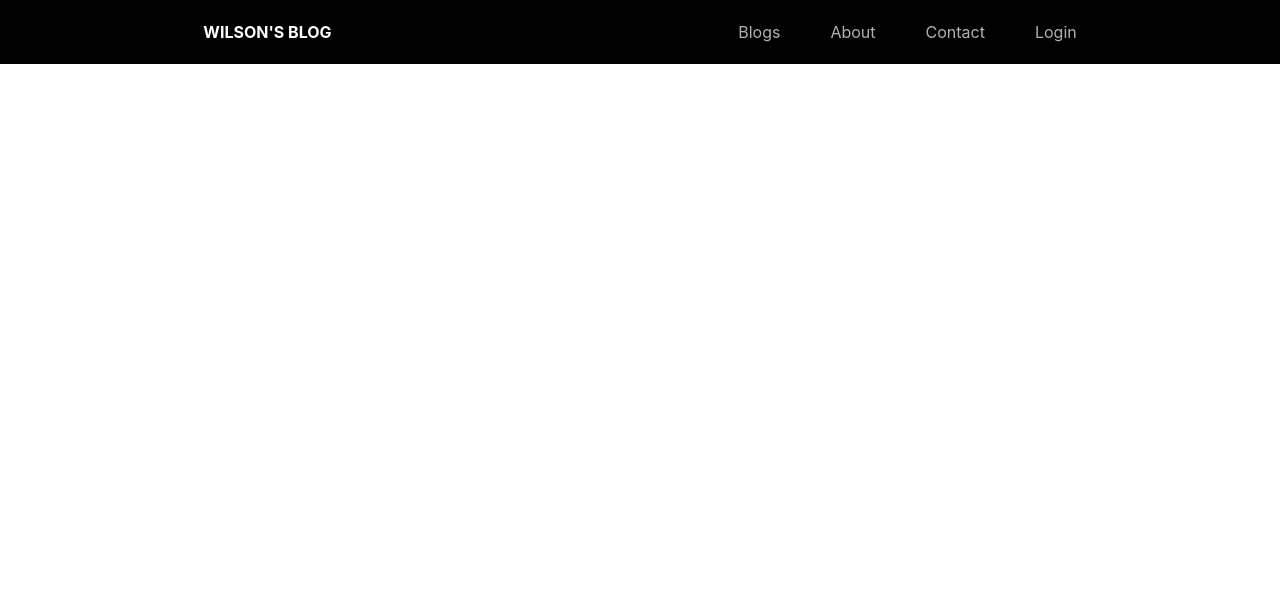
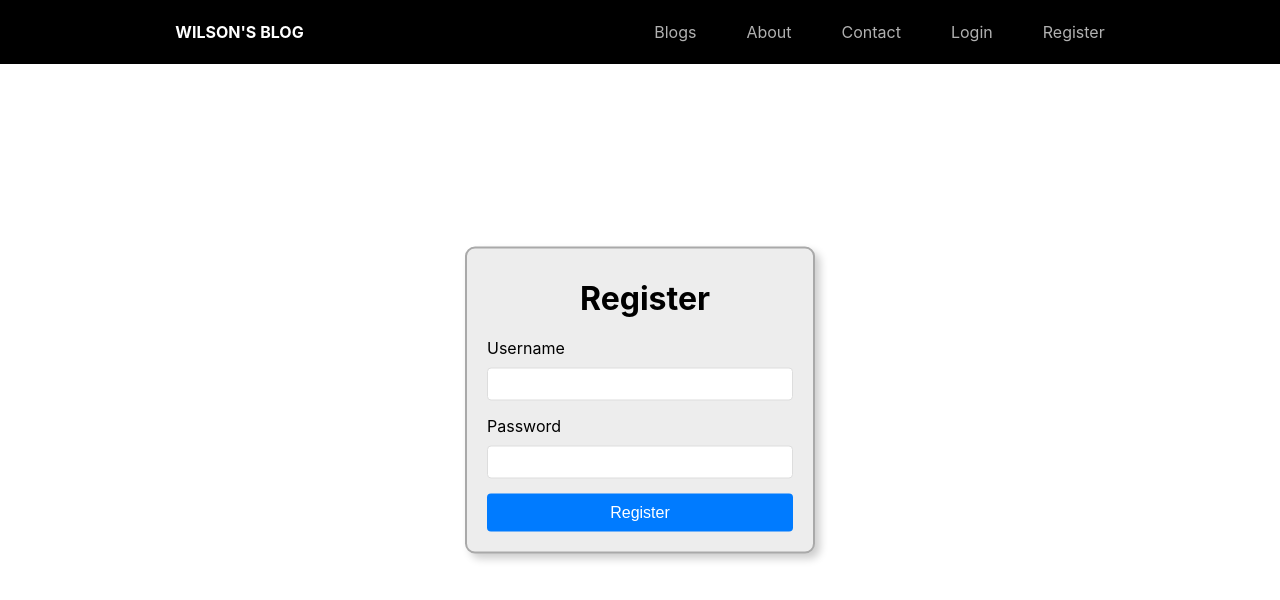
Before and after one commit to zyrephus/wilsons-blog, a React (Create React App) app in the folder client/: page /register in a window 1280 px wide. Shown: the top 600 px of the page. Built offline with nearby package versions, Linux system fonts and the light colour scheme.

Commit message:
Progress on authentication

```diff
--- a/client/src/App.js
+++ b/client/src/App.js
@@ -8,9 +8,9 @@ import {
 } from "react-router-dom";
 import Home from "./pages";
 import Blogs from "./pages/blogs";
-import readBlog from "./pages/readBlog";
 import About from "./pages/about";
 import Login from "./pages/login";
+import Register from "./pages/register";
 import Contact from "./pages/contact";
 
 function App() {
@@ -23,6 +23,7 @@ function App() {
                 <Route path="/about" element={<About />} />
                 <Route path="/contact" element={<Contact />} />
                 <Route path="/login" element={<Login />} />
+                <Route path="/register" element={<Register />} />
             </Routes>
         </Router>
     );
--- a/client/src/components/Navbar/index.js
+++ b/client/src/components/Navbar/index.js
@@ -11,6 +11,7 @@ function Navbar(props) {
                 <li><Link to="/about" className="main-links">About</Link></li>
                 <li><Link to="/contact" className="main-links">Contact</Link></li>
                 <li><Link to="/login" className="main-links">Login</Link></li>
+                <li><Link to="/register" className="main-links">Register</Link></li>
             </ul>
         </nav>
     );
--- a/client/src/pages/readBlog.js
+++ /dev/null
@@ -1,11 +0,0 @@
-import React from "react";
-
-const readBlog = () => {
-    return (
-        <div>
-            <h1>Blog Page</h1>
-        </div>
-    );
-};
-
-export default readBlog;
--- /dev/null
+++ b/client/src/pages/register.js
@@ -0,0 +1,47 @@
+import React, { useState } from "react";
+import '../App.css';
+
+const Register = () => {
+    const [username, setUsername] = useState(''); // State for username
+    const [password, setPassword] = useState(''); // State for password
+
+    async function handleSubmit(event) {
+        event.preventDefault();
+        await fetch('http://localhost:4000/register', {
+            method: 'POST',
+            body: JSON.stringify({username, password}),
+            headers: {'Content-Type':'application/json'},
+        })
+    };
+
+    return (
+        <div className="login-container">
+            <h1>Register</h1>
+            <form onSubmit={handleSubmit}>
+                <div className="form-group">
+                    <label htmlFor="username">Username</label>
+                    <input
+                        required
+                        type="text"
+                        id="username"
+                        value={username}
+                        onChange={(e) => setUsername(e.target.value)}
+                    />
+                </div>
+                <div className="form-group">
+                    <label htmlFor="password">Password</label>
+                    <input
+                        required
+                        type="password"
+                        id="password"
+                        value={password}
+                        onChange={(e) => setPassword(e.target.value)}
+                    />
+                </div>
+                <button>Register</button>
+            </form>
+        </div>
+    );
+}
+
+export default Register;
```
Also changed, not shown: 1 other file (tests, documents, lock files or other folders).
